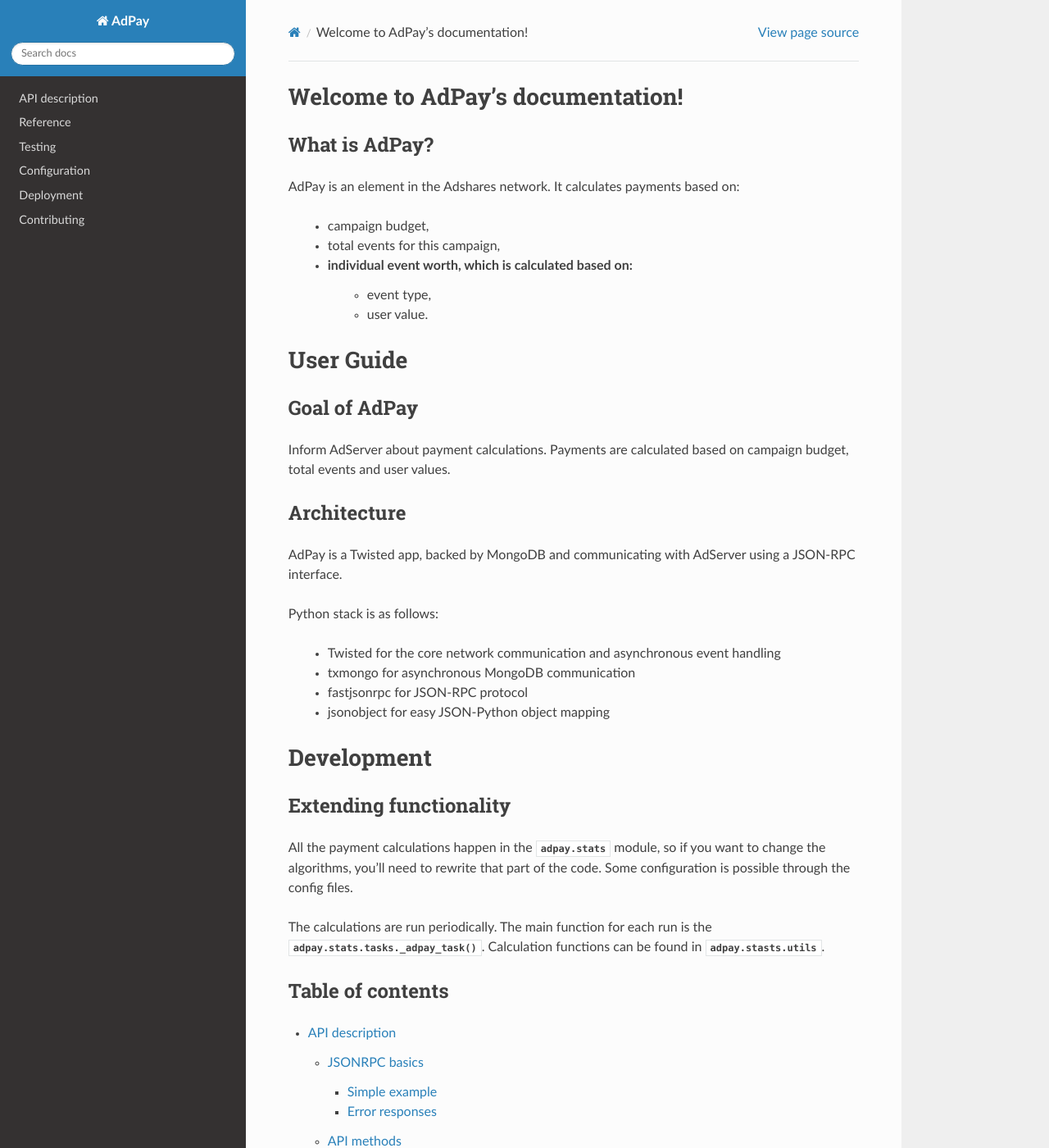
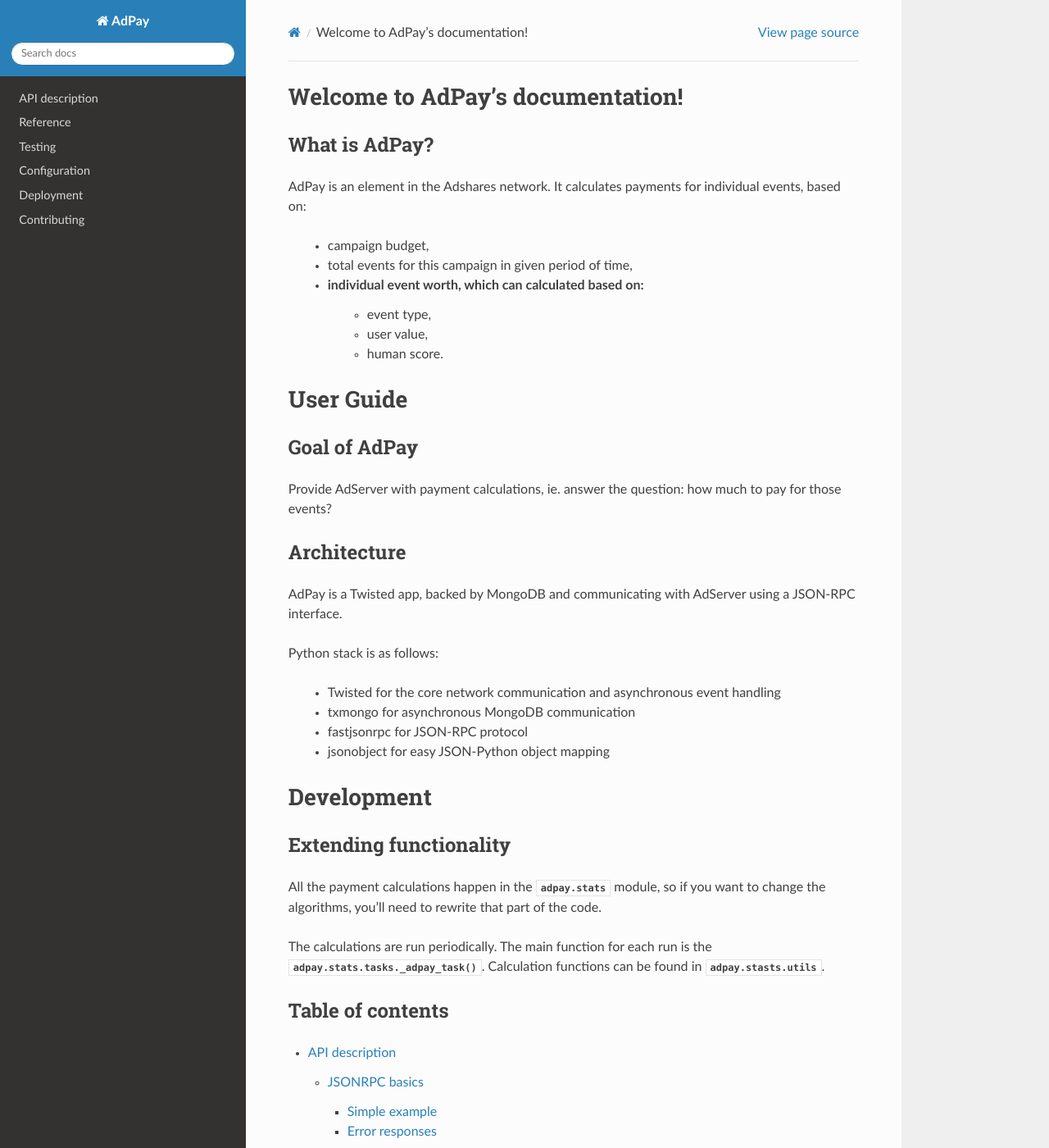
Before and after one commit to adshares/adpay, a Sphinx documentation site: the page built from docs/source/index.rst, in a window 1280 px wide and 1400 px high. Shown: the whole window at 82% size. Built offline with Sphinx 7.4.7 and the Read the Docs theme 2.0.0, drawn with Linux system fonts in a browser that asks for light colours; some of the changed text lies outside the part shown.

Commit message:
doc updates

````diff
--- a/docs/source/index.rst
+++ b/docs/source/index.rst
@@ -4,13 +4,14 @@
 What is AdPay?
 ---------------
 
-AdPay is an element in the Adshares network. It calculates payments based on:
+AdPay is an element in the Adshares network. It calculates payments for individual events, based on:
 
     * campaign budget,
-    * total events for this campaign,
-    * individual event worth, which is calculated based on:
+    * total events for this campaign in given period of time,
+    * individual event worth, which can calculated based on:
         * event type,
-        * user value.
+        * user value,
+        * human score.
 
 User Guide
 ==========
@@ -18,7 +19,7 @@
 Goal of AdPay
 --------------
 
-Inform AdServer about payment calculations. Payments are calculated based on campaign budget, total events and user values.
+Provide AdServer with payment calculations, ie. answer the question: how much to pay for those events?
 
 Architecture
 ------------
@@ -38,7 +39,7 @@
 Extending functionality
 -----------------------
 
-All the payment calculations happen in the :py:mod:`adpay.stats` module, so if you want to change the algorithms, you'll need to rewrite that part of the code. Some configuration is possible through the config files.
+All the payment calculations happen in the :py:mod:`adpay.stats` module, so if you want to change the algorithms, you'll need to rewrite that part of the code.
 
 The calculations are run periodically. The main function for each run is the :py:func:`adpay.stats.tasks._adpay_task`. Calculation functions can be found in :py:mod:`adpay.stasts.utils`.
 
--- a/docs/source/testing.rst
+++ b/docs/source/testing.rst
@@ -5,7 +5,7 @@
 
     ``pipenv install --dev``
 
-You might neeed to set PYTHONPATH. If you're in the checkout directory, you can:
+You might need to set PYTHONPATH. If you're in the checkout directory, you can:
 
     ``export PYTHONPATH=`pwd```
 
````
Also changed, not shown: docs/source/contributing.rst (+19 -5 lines), docs/source/deploy.rst (+13 -1 lines).
